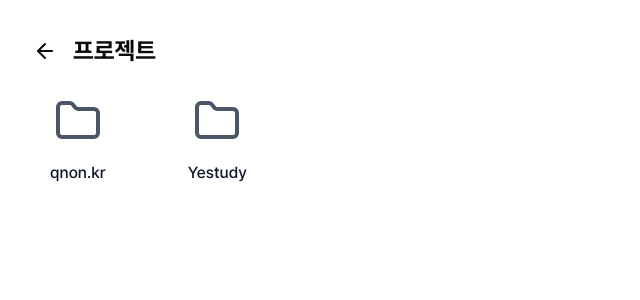
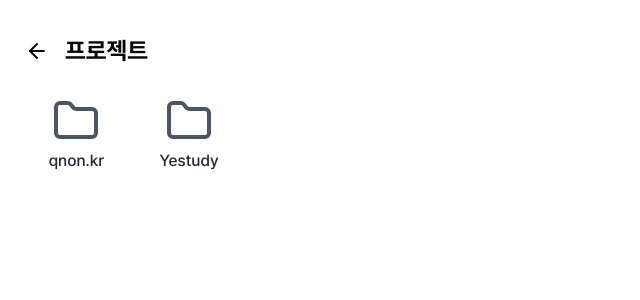
Before and after one commit to anon-js/qnon.kr, a Next.js app: page /project in a window 1280 px wide. Shown: the top 300 px of the page, without its empty margins (0-640 px from the left). Built offline with nearby package versions, Linux system fonts and the light colour scheme.

Commit message:
fix: Detailed project page redesign

```diff
--- a/@types/project.ts
+++ b/@types/project.ts
@@ -3,4 +3,5 @@ export type Project = {
   title: string;
   description: string;
   tags: string[];
+  link?: string;
 };
--- a/app/project/[slug]/page.tsx
+++ b/app/project/[slug]/page.tsx
@@ -1,7 +1,59 @@
-import ProjectDetailWrapper from '@/components/ProjectDetailWrapper';
+import { SubPageContainer } from '@/components/SubPageContainer';
+import { Badge } from '@/components/ui/badge';
+import { Button } from '@/components/ui/button';
+import { projectsData } from '@/lib/projectsData';
+import Link from 'next/link';
 
 export default async function ProjectDetailPage({ params }: { params: { slug: string } }) {
   const { slug } = await params;
+  const decodedSlug = decodeURIComponent(slug);
+  const project = projectsData.find((p) => p.title === decodedSlug);
 
-  return <ProjectDetailWrapper slug={slug} />;
+  if (!project) {
+    return (
+      <SubPageContainer title="Project Not Found" link="/project">
+        <div className="p-4">
+          <p>Project not found.</p>
+        </div>
+      </SubPageContainer>
+    );
+  }
+
+  return (
+    <SubPageContainer title={project.title} link="/project">
+      <div className="flex flex-wrap-reverse md:flex-nowrap md:flex-row flex-1 gap-2">
+        <div className="flex flex-col flex-1 min-w-full md:min-w-0 gap-4 bg-gray-100 border border-gray-300 rounded-lg p-4">
+          <div className="flex flex-col gap-2">
+            <p className="text-sm font-medium text-gray-500">설명</p>
+            <p className="text-gray-800 break-keep pre-wrap">{project.description}</p>
+          </div>
+
+          <div className="flex flex-col gap-2">
+            <p className="text-sm font-medium text-gray-500">기술</p>
+            <div className="flex flex-wrap gap-2">
+              {project.tags.map((tag) => (
+                <Badge key={tag} variant="secondary" className="bg-white hover:bg-gray-50 border-gray-200">
+                  {tag}
+                </Badge>
+              ))}
+            </div>
+          </div>
+        </div>
+        <div className="flex flex-col flex-[2] min-w-full md:min-w-0 border border-gray-300 rounded-lg transition-colors relative">
+          {/* <Image src="/bg/" alt={`${project.title} 배경 이미지`} fill className="object-contain" /> */}
+          {project.link && (
+            <Button
+              variant="outline"
+              className="w-full h-full absolute top-0 left-0 right-0 bottom-0 bg-white/60 hover:bg-gray-50/70"
+              asChild
+            >
+              <Link href={project.link} target="_blank" rel="noopener noreferrer">
+                자세히 보기
+              </Link>
+            </Button>
+          )}
+        </div>
+      </div>
+    </SubPageContainer>
+  );
 }
--- a/app/project/page.tsx
+++ b/app/project/page.tsx
@@ -1,40 +1,25 @@
 'use client';
-import { Project } from '@/@types/project';
 import { SubPageContainer } from '@/components/SubPageContainer';
+import { projectsData } from '@/lib/projectsData';
 import { Folder } from 'lucide-react';
 import Link from 'next/link';
-
-const projectsData: Project[] = [
-  {
-    id: 1,
-    title: 'qnon.kr',
-    description: 'Next.js와 Tailwind CSS를 사용한 개인 포트폴리오 사이트입니다.',
-    tags: ['Next.js', 'Tailwind CSS'],
-  },
-  {
-    id: 2,
-    title: 'Yestudy',
-    description: 'Flutter로 개발된 학습 관리 앱으로, 사용자가 학습 계획을 세우고 진행 상황을 추적할 수 있습니다.',
-    tags: ['Flutter'],
-  },
-];
 
 export default function ProjectPage() {
   return (
     <SubPageContainer title="프로젝트">
-      <div className="mt-14">
-        <div className="grid gap-4 grid-cols-[repeat(auto-fill,minmax(100px,1fr))] md:grid-cols-[repeat(auto-fill,minmax(120px,1fr))] pr-2">
+      <div className="grid gap-2 grid-cols-[repeat(auto-fill,minmax(60px,1fr))] md:grid-cols-[repeat(auto-fill,minmax(100px,1fr))]">
         {projectsData.map((project) => (
           <Link
             key={project.id}
             href={`./project/${project.title}`}
-              className="flex flex-col items-center justify-center gap-2 p-4 rounded-lg hover:bg-gray-50 dark:hover:bg-gray-800 transition-colors border border-transparent hover:border-gray-200 dark:hover:border-gray-700"
+            className="flex flex-col items-center justify-start gap-1 py-2 rounded-lg hover:bg-gray-50 dark:hover:bg-gray-800 transition-colors border border-transparent hover:border-gray-200 dark:hover:border-gray-700"
           >
             <Folder className="size-12 text-gray-600 dark:text-gray-400" />
-              <p className="mt-2 text-md font-medium text-gray-900 dark:text-gray-100">{project.title}</p>
+            <p className="text-md font-medium text-gray-800 dark:text-gray-100 text-ellipsis line-clamp-2">
+              {project.title}
+            </p>
           </Link>
         ))}
-        </div>
       </div>
     </SubPageContainer>
   );
--- a/components/ProjectDetailWrapper.tsx
+++ /dev/null
@@ -1,45 +0,0 @@
-'use client';
-
-import { motion, Variants } from 'motion/react';
-import { useRouter } from 'next/navigation';
-
-const pageVariants: Variants = {
-  initial: { opacity: 0, y: 10 },
-  animate: { opacity: 1, y: 0, transition: { duration: 0.5 } },
-};
-
-interface ProjectDetailWrapperProps {
-  slug: string;
-}
-
-export default function ProjectDetailWrapper({ slug }: ProjectDetailWrapperProps) {
-  const router = useRouter();
-
-  return (
-    <motion.div
-      variants={pageVariants}
-      initial="initial"
-      animate="animate"
-      className="min-h-screen flex flex-col items-center pt-20 bg-gray-50 text-gray-900 p-8"
-    >
-      <div className="max-w-4xl w-full">
-        <h1 className="text-4xl font-extrabold mb-4 text-indigo-600">
-          프로젝트 상세: {slug ? slug.toUpperCase() : '프로젝트를 찾을 수 없음'}
-        </h1>
-        <p className="text-xl mb-6">이 페이지는 URL의 **`{slug || 'N/A'}`** 값을 받아 동적으로 렌더링되었습니다.</p>
-
-        <div className="bg-white p-6 rounded-lg shadow-md border-l-4 border-indigo-500">
-          <h2 className="text-2xl font-bold mb-3">여기에 상세 내용</h2>
-          <p className="text-gray-700">{slug} 프로젝트에 대한 자세한 설명, 사용 기술, 결과 등을 표시합니다.</p>
-        </div>
-
-        <button
-          className="mt-8 px-6 py-3 bg-indigo-500 text-white font-bold rounded-lg shadow-lg hover:bg-indigo-600 transition duration-300"
-          onClick={() => router.back()}
-        >
-          목록으로 돌아가기
-        </button>
-      </div>
-    </motion.div>
-  );
-}
--- a/components/SubPageContainer.tsx
+++ b/components/SubPageContainer.tsx
@@ -1,3 +1,5 @@
+'use client';
+
 import { useTransitionContext } from '@/app/context/TransitionContext';
 import { fadeContainer } from '@/lib/openingVariants';
 import { motion } from 'motion/react';
@@ -7,19 +9,20 @@ import SubPageHeader from './SubPageHeader';
 
 interface SubPageContainerProps {
   title: string;
+  link?: string;
   children: React.ReactNode;
 }
 
-export const SubPageContainer = ({ title, children }: SubPageContainerProps) => {
+export const SubPageContainer = ({ title, link, children }: SubPageContainerProps) => {
   const router = useRouter();
   const scrollContainerRef = useRef<HTMLDivElement>(null);
   const { setIsReturning } = useTransitionContext();
 
-  const handleGoBack = () => {
+  const handleGoBack = (link?: string) => {
     setIsReturning(true);
 
     setTimeout(() => {
-      router.push('/');
+      router.push(link ?? '/');
     }, 0);
   };
 
@@ -29,11 +32,11 @@ export const SubPageContainer = ({ title, children }: SubPageContainerProps) =>
       animate="visible"
       exit="exit"
       variants={fadeContainer}
-      className="min-h-screen bg-white relative overflow-y-auto px-4 py-6"
+      className="flex flex-col flex-1 bg-white relative overflow-y-auto p-6"
       ref={scrollContainerRef}
     >
-      <SubPageHeader scrollContainerRef={scrollContainerRef} handleGoBack={handleGoBack} title={title} />
-      {children}
+      <SubPageHeader scrollContainerRef={scrollContainerRef} handleGoBack={() => handleGoBack(link)} title={title} />
+      <div className="flex flex-col flex-1 mt-16">{children}</div>
     </motion.div>
   );
 };
--- a/components/SubPageHeader.tsx
+++ b/components/SubPageHeader.tsx
@@ -36,7 +36,7 @@ export default function SubPageHeader({ scrollContainerRef, handleGoBack, title
 
   return (
     <div
-      className={`flex flex-row items-center gap-2 p-2 fixed backdrop-blur-md rounded-lg z-10 left-4 right-4 border transition-colors bg-white/70 ${
+      className={`flex flex-row items-center gap-2 py-2 fixed backdrop-blur-md rounded-lg z-10 left-4 right-4 border transition-colors bg-white/70 ${
         isScrolled ? 'border-gray-200 dark:border-gray-700' : 'border-transparent'
       }`}
     >
--- /dev/null
+++ b/lib/projectsData.ts
@@ -0,0 +1,17 @@
+import { Project } from '@/@types/project';
+
+export const projectsData: Project[] = [
+  {
+    id: 1,
+    title: 'qnon.kr',
+    description: 'Next.js와 Tailwind CSS를 사용한 개인 포트폴리오 사이트입니다.',
+    tags: ['Next.js', 'Tailwind CSS'],
+    link: 'https://qnon.kr',
+  },
+  {
+    id: 2,
+    title: 'Yestudy',
+    description: 'Flutter로 개발된 학습 관리 앱으로, 사용자가 학습 계획을 세우고 진행 상황을 추적할 수 있습니다.',
+    tags: ['Flutter'],
+  },
+];
```
Lines whose indentation alone changed are shown as unchanged.
